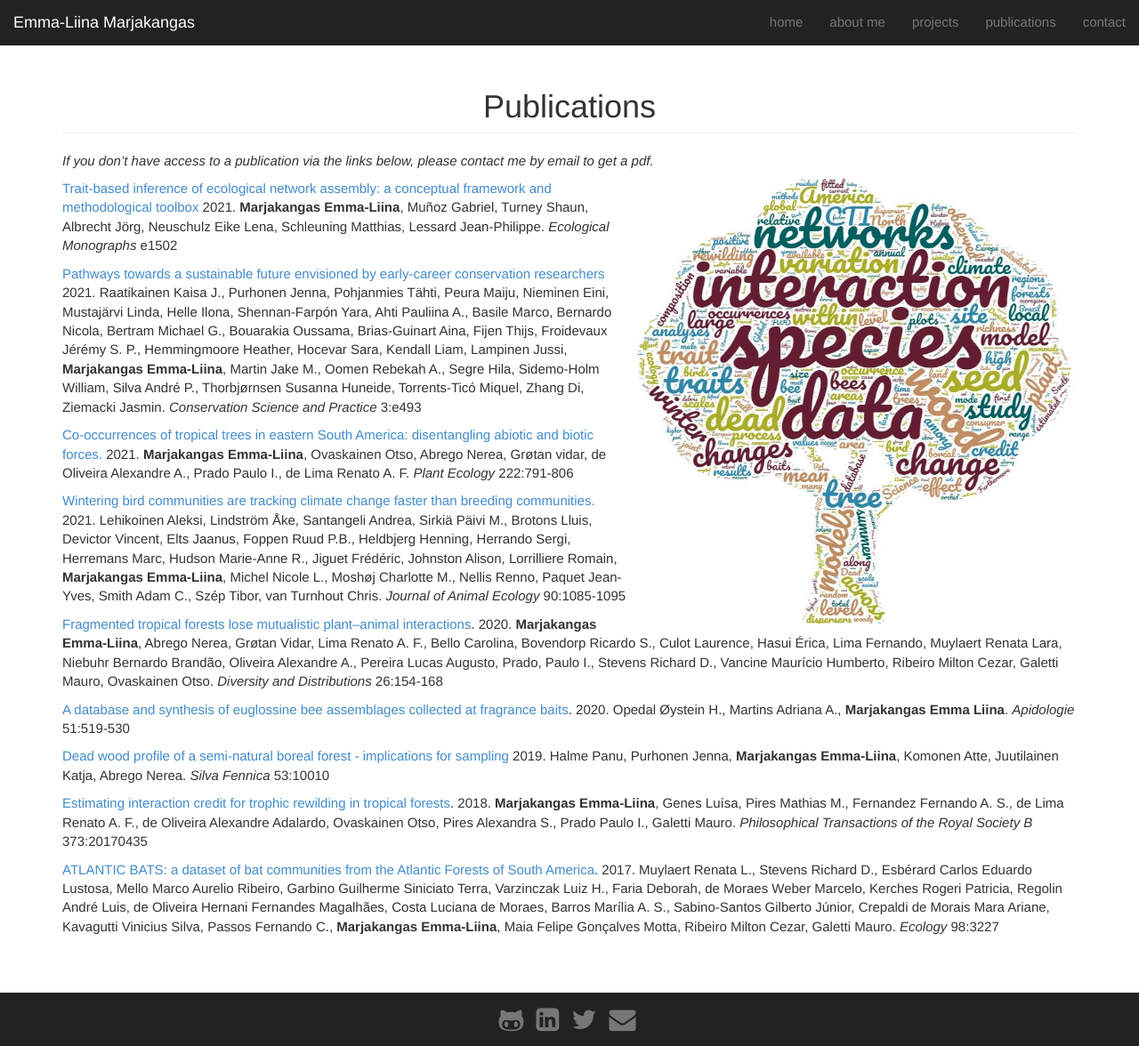
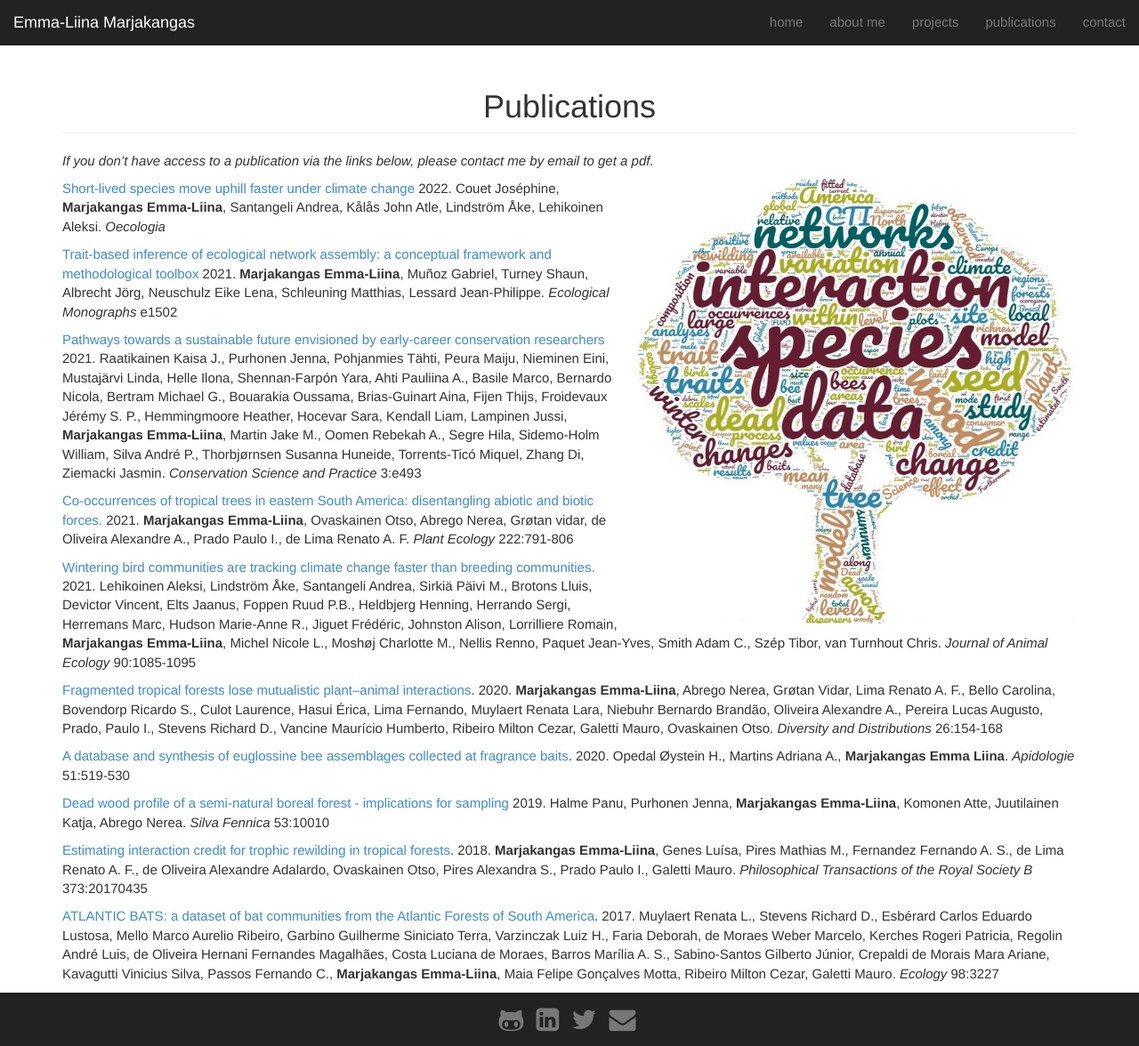
Before and after one commit to emmaliinamarjakangas/emmaliinamarjakangas.github.io, a Jekyll site: the page built from publications/index.md, in a window 1280 px wide and 1176 px high. Shown: the whole window at 89% size. Built offline with Jekyll 4.4.1, drawn with Linux system fonts in a browser that asks for light colours; nearby versions of some CDN libraries.

Commit message:
Update index.md

```diff
--- a/publications/index.md
+++ b/publications/index.md
@@ -9,6 +9,8 @@ group: publications
 *If you don't have access to a publication via the links below, please contact me by email to get a pdf.*
 
 <img src="/static/img/wordcloud.jpg" style="float: right;" height="500px" width="500px" border="50px"/>
+
+[Short-lived species move uphill faster under climate change](https://link.springer.com/content/pdf/10.1007/s00442-021-05094-4.pdf) 2022. Couet Joséphine, **Marjakangas Emma-Liina**, Santangeli Andrea, Kålås John Atle, Lindström Åke, Lehikoinen Aleksi. *Oecologia*
 
 [Trait-based inference of ecological network assembly: a conceptual framework and methodological toolbox](https://esajournals.onlinelibrary.wiley.com/doi/epdf/10.1002/ecm.1502) 2021. **Marjakangas Emma-Liina**, Muñoz Gabriel, Turney Shaun, Albrecht Jörg, Neuschulz Eike Lena, Schleuning Matthias, Lessard Jean-Philippe. *Ecological Monographs* e1502
 
```
